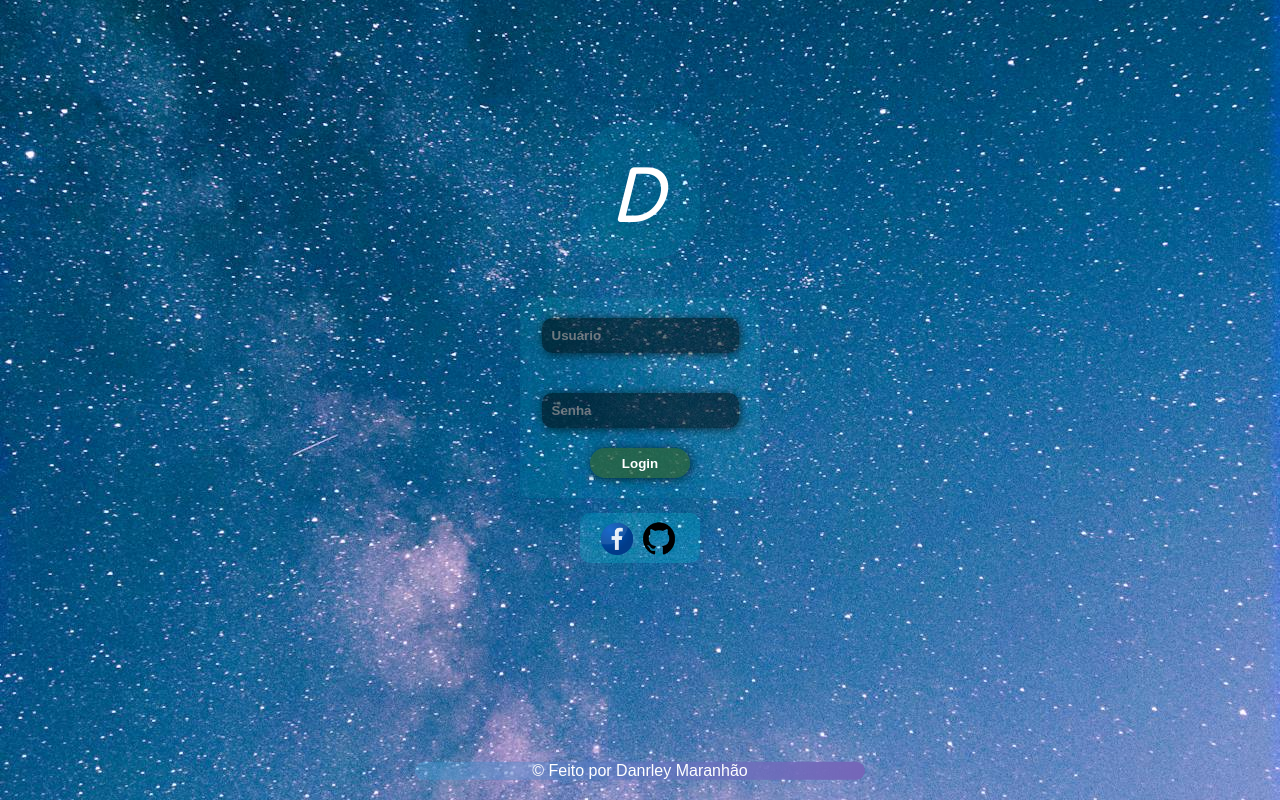
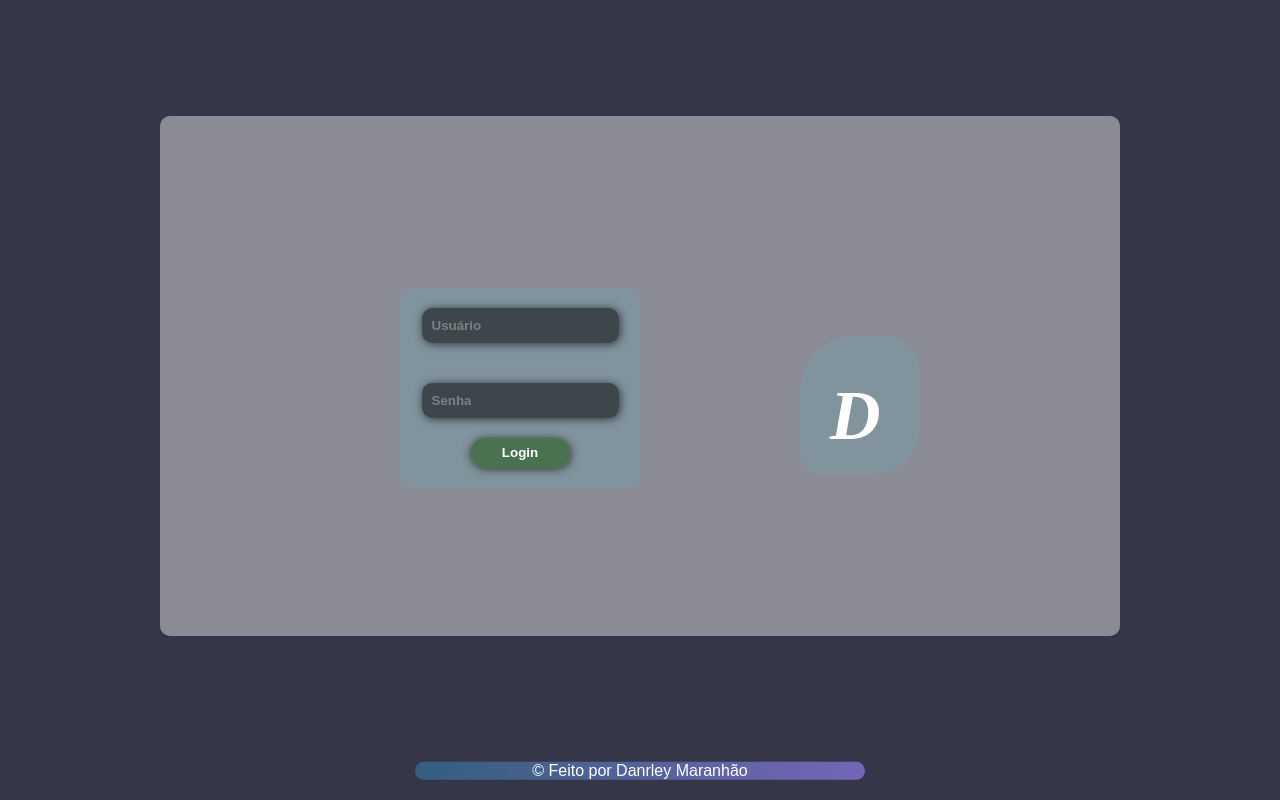
Before and after one commit to dynmopi/layout-login, a plain HTML site: page index.html in a window 1280 px wide. Drawn offline with Linux system fonts and the light colour scheme.

Commit message:
layout-media

```diff
--- a/index.html
+++ b/index.html
@@ -5,9 +5,11 @@
     <meta name="viewport" content="width=device-width, initial-scale=1.0">
     <title>Layout</title>
     <link rel="stylesheet" href="style/style.css">
+    <link rel="stylesheet" href="style/media.css">
     <link rel="shortcut icon" href="favicon.ico" type="image/x-icon">
 </head>
 <body>
+    <section class="conteiner">
         <header>
             <h1>D</h1>
         </header>
@@ -22,13 +24,13 @@
 
                     </form>
                 </div>
-
             </section>
         </main>
         <nav>
                 <div id="fac"></div>
                 <div id="github"></div>
         </nav>
+    </section>
     <footer>
         &copy; Feito por Danrley Maranhão
     </footer>
--- /dev/null
+++ b/style/media.css
@@ -0,0 +1,99 @@
+@charset "UTF-8";
+
+/*media queries*/
+
+/*Typical Device Breakpoints
+----------------------------
+Pequenas telas: até 600px
+Celular: de 600px até 768px
+Tablet: 768px até 992px
+Desktop: 992px até 1200px
+Grandes telas: acima de 1200px
+*/
+:root{
+    --fonte-1: "Confortaa, sans serif";
+}
+
+@media screen and (min-width: 768px){
+    *{
+        margin: 0px;
+        padding: 0px;
+        height: auto;
+        font-family: Arial, Helvetica, sans-serif;
+    }
+
+    html, body{
+        height: 100vh;
+        background-image: none;
+        background-attachment: fixed;
+        background-color: #353647;
+    }
+
+    header > h1{
+        /*background-image: url(../img/drawingsemfundo.png);
+        background-color: rgba(0, 255, 255, 0.075);
+        background-size: 80px;
+        text-align: center;
+        border-radius: 55px 35px 45px 20px;
+        width: 50px;
+        height: 50px;
+        margin: 20vh auto 5vh auto;
+        color: white;
+        font-weight: bolder;
+        font-size: 70px;
+        font-family: var(--fonte-1);
+        font-style: italic;
+        margin-top: 15vh;
+        padding: 40px 40px 48px 30px;*/
+
+        display: block;
+        margin-right: 100px;
+    }
+    .conteiner{
+        background-color: rgba(247, 247, 247, 0.445);
+        display: block;
+        position: absolute;
+        left: 50%;
+        top:47%;
+
+        transform: translate(-50%, -50%);
+
+        width: 760px;
+        height: 320px;
+
+        padding: 100px 100px 100px 100px;
+        border-radius: 10px;
+    }
+    main{
+    /*  background-color: rgba(0, 255, 255, 0.075);
+        display: block;
+        margin: auto;
+        padding: 20px;
+        width: 200px;
+        border-radius: 10px;
+
+        margin-right: 70%;
+        margin-top: 10%;
+*/
+        position: absolute;
+        top: 33%;
+        left: 25%;
+    }
+
+    nav{
+        /*background-color:rgba(0, 255, 255, 0.164);
+        border-radius: 10px;
+
+        display: block;
+        position: absolute;
+
+        width: 120px;
+        height: 50px;
+
+        left: 50%;
+        transform: translate(-50%, 30%);*/
+        display: none;
+        transform: translate(-50%, 50%);
+    }
+
+}
```
Lines whose indentation alone changed are shown as unchanged.
